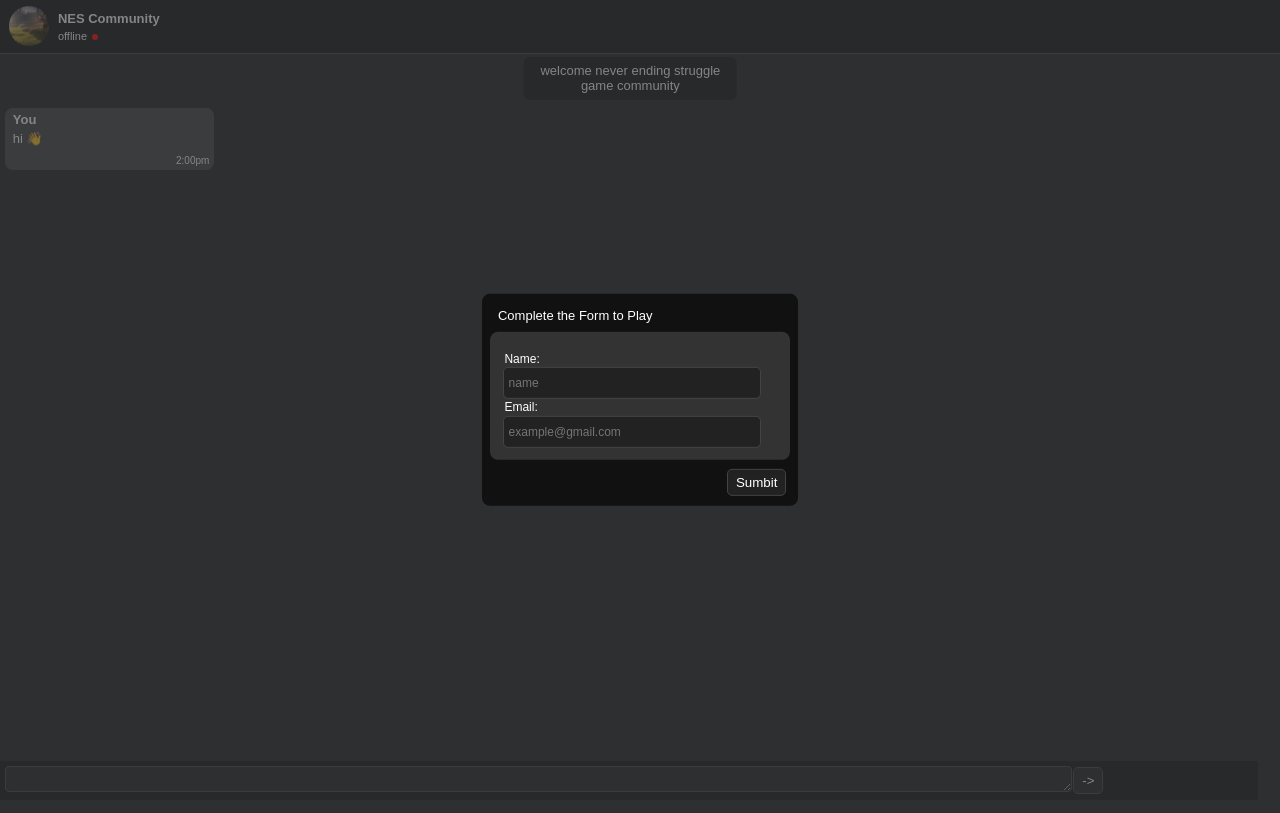
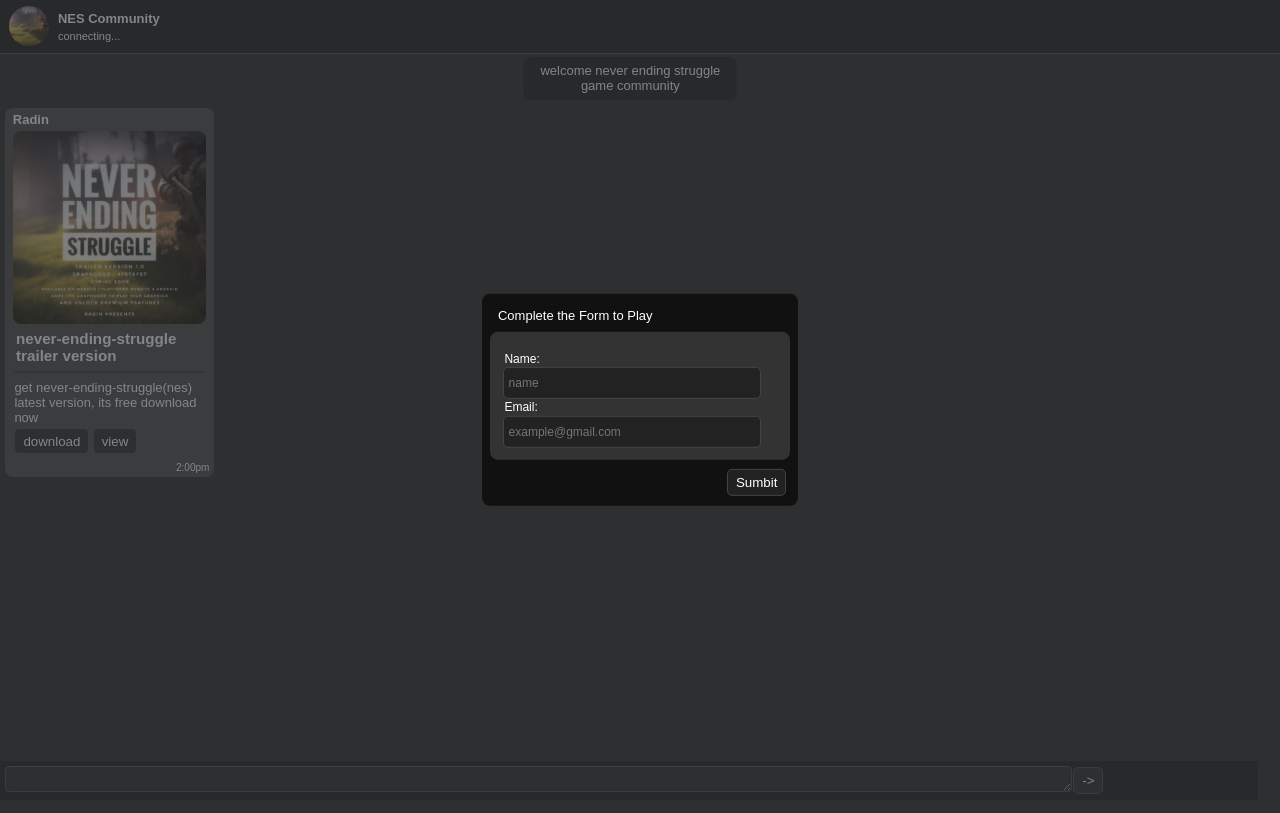
Before and after one commit to Muhammed-radin/nes-community, a plain HTML site: page index.html in a window 1280 px wide. Drawn offline with Linux system fonts and the light colour scheme; no server answers.

Commit message:
ui updated

```diff
--- a/index.html
+++ b/index.html
@@ -55,9 +55,13 @@
     </div>
     <div>
       <div class="message-div">
-        <author>You</author>
+        <author>Radin</author>
         <div class="message">
-          hi 👋
+          <img src="HbCcfmxrd0pIl2263APn--1--li78k-01.jpeg" alt="logo">
+          <h3>never-ending-struggle trailer version</h3>
+          <hr>
+          <p>get never-ending-struggle(nes) latest version, its free download now</p>
+          <button>download</button><button>view</button>
         </div>
         <time>2:00pm</time>
       </div>
@@ -70,7 +74,7 @@
   <!-- Project -->
 
 
-  <script src="main.js"></script>
+  <script src="http://localhost:7700/main.js"></script>
 </body>
 
 </html>
--- a/main.js
+++ b/main.js
@@ -2,7 +2,7 @@ function $(q) {
   return document.querySelector(q)
 }
 
-const API_KEY = 'bd25854b1c53a1bab9df171453a3f6e07fb61'
+const API_KEY = 'a47cfa6b91e9f17c83f49f17144fa88104318'
 
 var mData = {
   name: '',
@@ -64,6 +64,14 @@ var restoredData = []
 
 
 function refresh() {
+  //xhr.send(data);
+}
+
+
+
+
+
+setInterval(function() {
   var data = null;
 
   var xhr = new XMLHttpRequest();
@@ -106,23 +114,15 @@ function refresh() {
   });
 
 
-  xhr.open("GET", "https://qwerty-2432.restdb.io/rest/nesc");
+  xhr.open("GET", "https://nesdb-711c.restdb.io/rest/nesc");
 
 
   xhr.setRequestHeader("content-type", "application/json");
   xhr.setRequestHeader("x-apikey", API_KEY);
   xhr.setRequestHeader("cache-control", "no-cache");
 
+  xhr.send(data);
 
-  xhr.send(data);
-}
-
-
-
-
-
-setInterval(function() {
-  refresh()
 }, 10000)
 
 
--- a/style.css
+++ b/style.css
@@ -76,6 +76,11 @@ body {
 
 .red {
   background: red !important;
+}
+
+.message-div img {
+  border-radius: 8px;
+  width: 100%;
 }
 
 input,
```
Also changed, not shown: HbCcfmxrd0pIl2263APn--1--li78k-01.jpeg (added).
